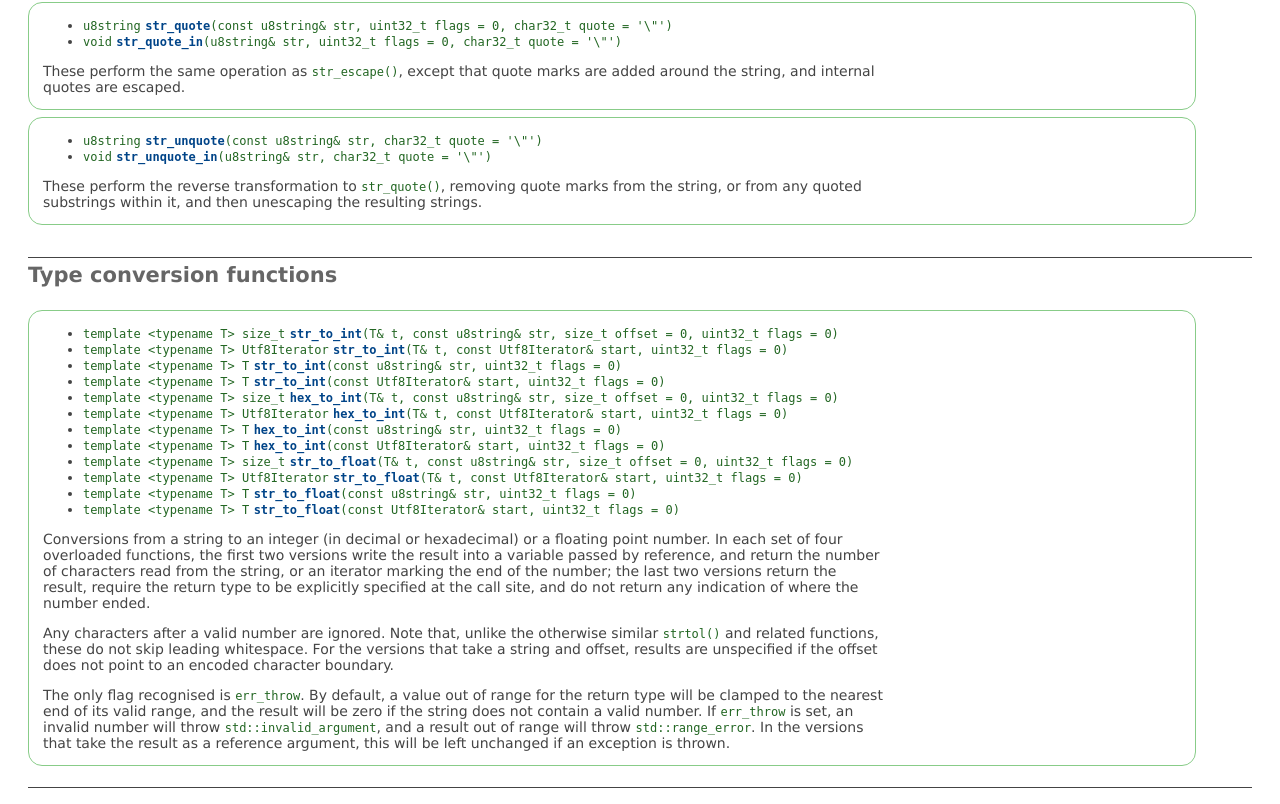
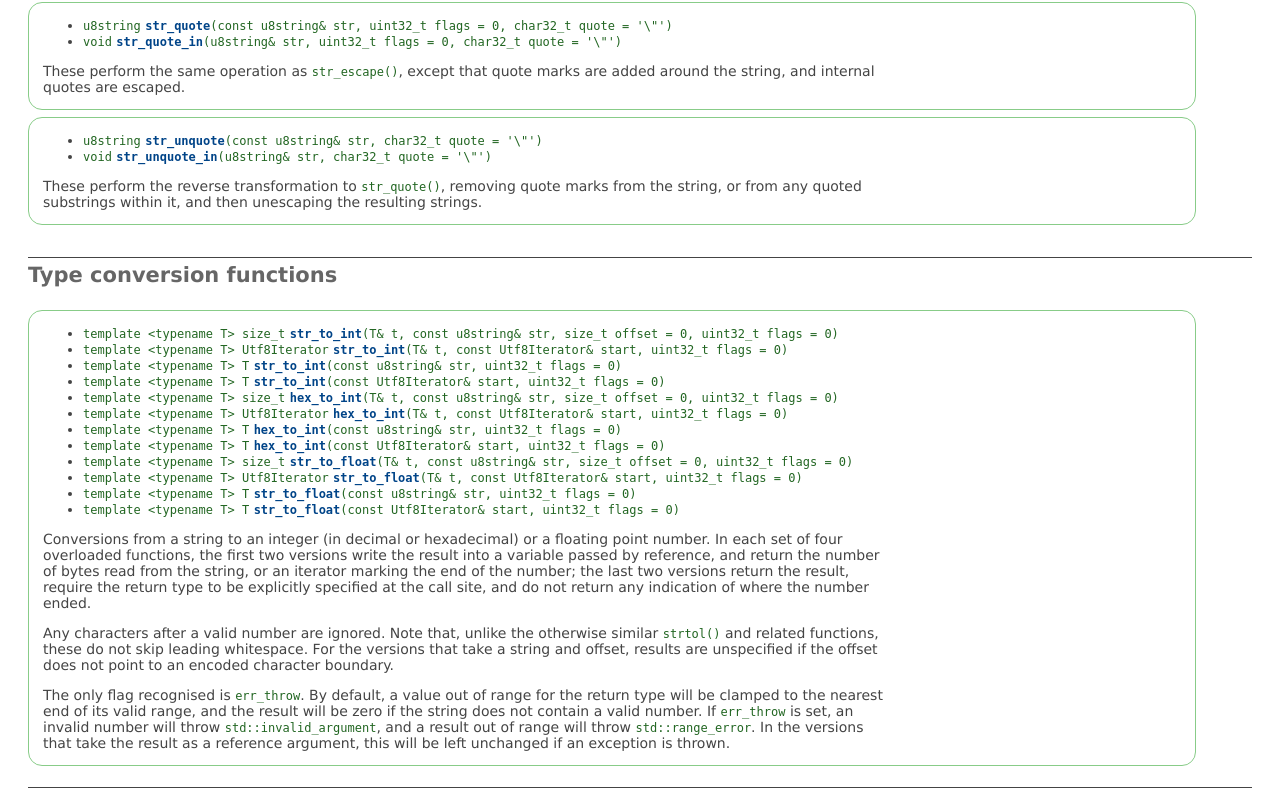
Before and after one commit to CaptainCrowbar/unicorn-lib, a plain HTML site: page doc/string.html in a window 1280 px wide. Shown: the part 9945-10749 px from the top of the page. Drawn offline with Linux system fonts and the light colour scheme.

Commit message:
str_to_int() etc return number of bytes, not characters

```diff
--- a/doc/string.html
+++ b/doc/string.html
@@ -816,10 +816,10 @@ unescaping the resulting strings.</p>
 <p>Conversions from a string to an integer (in decimal or hexadecimal) or a
 floating point number. In each set of four overloaded functions, the first two
 versions write the result into a variable passed by reference, and return the
-number of characters read from the string, or an iterator marking the end of
-the number; the last two versions return the result, require the return type
-to be explicitly specified at the call site, and do not return any indication
-of where the number ended.</p>
+number of bytes read from the string, or an iterator marking the end of the
+number; the last two versions return the result, require the return type to be
+explicitly specified at the call site, and do not return any indication of
+where the number ended.</p>
 <p>Any characters after a valid number are ignored. Note that, unlike the
 otherwise similar <code>strtol()</code> and related functions, these do not skip leading
 whitespace. For the versions that take a string and offset, results are
```
Also changed, not shown: 1 other file.
